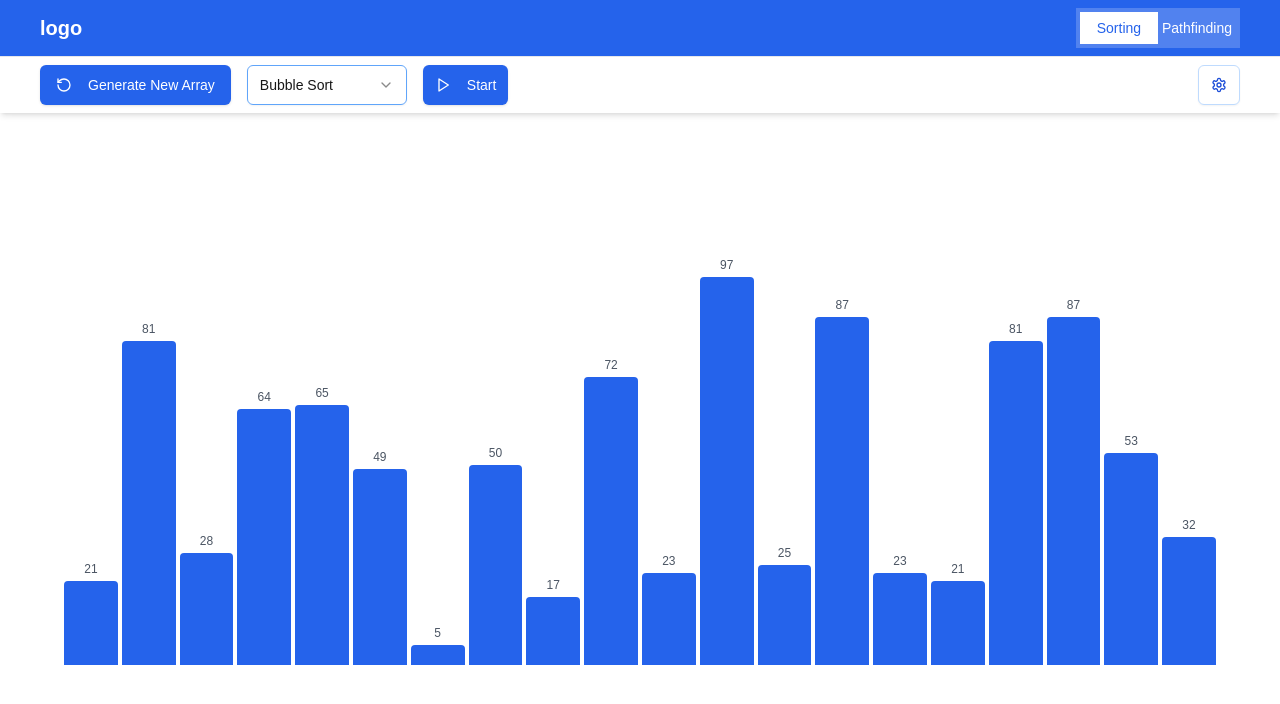
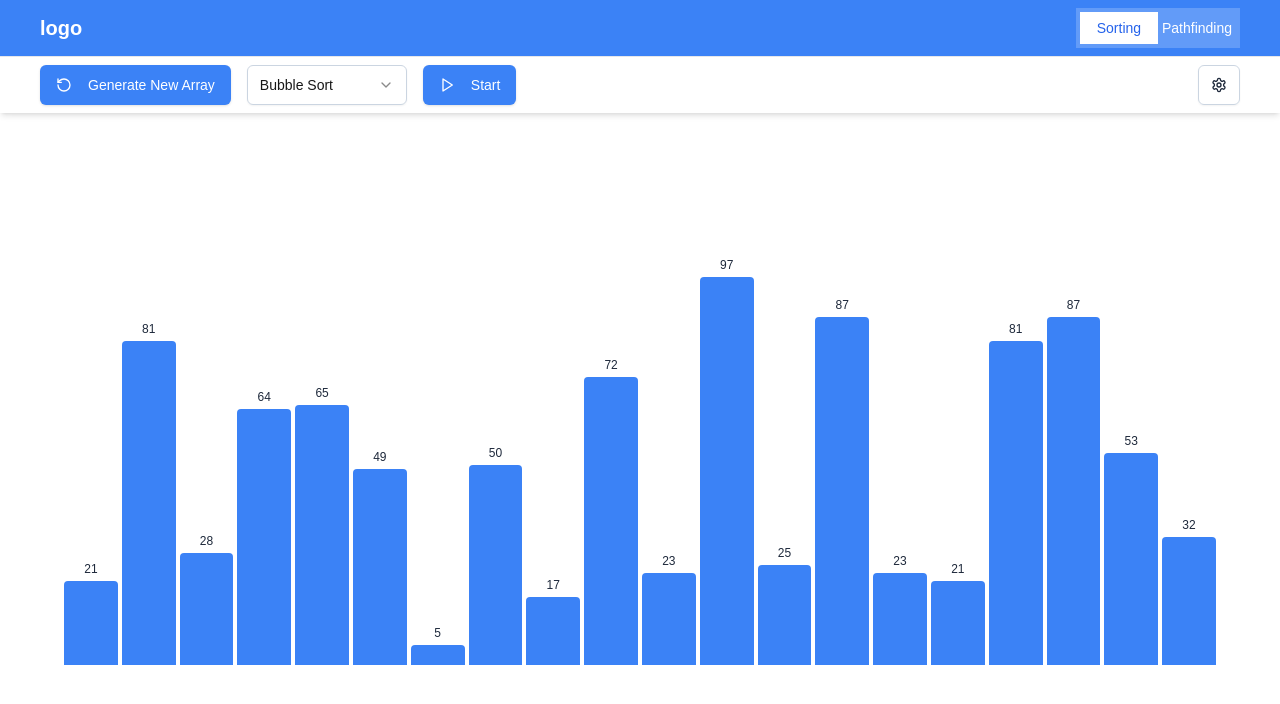
Before and after one commit to mmal3k/algorithms-visualizer, a Next.js app: page / in a window 1280 px wide. Shown: the top 704 px of the page. Built offline with nearby package versions, Linux system fonts and the light colour scheme.

Commit message:
update color system

```diff
--- a/src/app/visualizer/sorting/page.tsx
+++ b/src/app/visualizer/sorting/page.tsx
@@ -1,6 +1,11 @@
 "use client";
 
-import { bubbleSort, heapSort, mergeSort , quickSort } from "@/algorithms/sorting";
+import {
+  bubbleSort,
+  heapSort,
+  mergeSort,
+  quickSort,
+} from "@/algorithms/sorting";
 import {
   Select,
   SelectContent,
@@ -20,7 +25,6 @@ import { Slider } from "@/components/ui/slider";
 import { SortStep } from "@/types/sorting";
 import { Pause, Play, RotateCcw, Settings, StepForward } from "lucide-react";
 import { useEffect, useRef, useState } from "react";
-
 
 import { Button } from "@/components/ui/button";
 
@@ -149,25 +153,25 @@ export default function SortingVisualizer() {
 
   const getBarColor = (index: number) => {
     if (sortedIndices.includes(index)) {
-      return "bg-gradient-to-t from-green-500 to-green-400 shadow-lg";
+      return "bg-gradient-to-t from-sort-sorted to-sort-sorted/80 shadow-lg";
     } else if (swappingIndices.includes(index)) {
-      return "bg-gradient-to-t from-red-500 to-red-400 shadow-lg";
+      return "bg-gradient-to-t from-sort-swapping to-sort-swapping/80 shadow-lg";
     } else if (comparingIndices.includes(index)) {
-      return "bg-gradient-to-t from-orange-500 to-orange-400 shadow-lg";
+      return "bg-gradient-to-t from-sort-comparing to-sort-comparing/80 shadow-lg";
     } else {
-      return "bg-primary";
+      return "bg-sort-default";
     }
   };
 
   return (
     <div className="flex flex-col items-center gap-8 ">
-      <div className="flex items-center gap-4 py-2 shadow-md backdrop-blur w-full mb-10 px-10">
+      <div className="flex items-center gap-4 py-2 shadow-md backdrop-blur w-full mb-10 px-10 bg-ui-background/50">
         <Button
-          className="flex items-center h-10 bg-blue-600 text-white px-4 rounded-md"
+          className="flex items-center h-10 bg-button-primary-bg text-button-primary-text px-4 rounded-md hover:bg-button-primary-hover"
           onClick={() => generateRandomArray()}
           disabled={isSorting && !isPaused}
         >
-          <RotateCcw className="w-4 h-4 mr-2" />
+          <RotateCcw className="w-4 h-4 mr-2"/>
           Generate New Array
         </Button>
         <Select
@@ -175,7 +179,7 @@ export default function SortingVisualizer() {
           onValueChange={setSortingAlgorithm}
           disabled={isSorting && !isPaused}
         >
-          <SelectTrigger className="h-10 w-40 bg-white border-blue-400">
+          <SelectTrigger className="h-10 w-40 bg-ui-background border-ui-border">
             <SelectValue placeholder="Select algorithm" />
           </SelectTrigger>
           <SelectContent>
@@ -200,7 +204,7 @@ export default function SortingVisualizer() {
               variant="outline"
               size="sm"
               onClick={togglePause}
-              className="bg-blue-50 h-10 border-blue-200 text-blue-700 hover:bg-blue-100"
+              className="bg-button-secondary-bg text-button-secondary-text hover:bg-button-secondary-hover h-10 border-ui-border"
             >
               {isPaused ? (
                 <Play className="h-4 w-4" />
@@ -213,7 +217,7 @@ export default function SortingVisualizer() {
                 variant="outline"
                 size="sm"
                 onClick={stepForward}
-                className="bg-green-50 h-10 border-green-200 text-green-700 hover:bg-green-100"
+                className="bg-button-success-bg text-button-success-text hover:bg-button-success-hover h-10 border-ui-border"
               >
                 <StepForward className="h-4 w-4" />
               </Button>
@@ -222,8 +226,7 @@ export default function SortingVisualizer() {
         ) : (
           <Button
             onClick={startSorting}
-            size="sm"
-            className="bg-primary h-10 text-white text-sm"
+            className="bg-button-primary-bg text-button-primary-text hover:bg-button-primary-hover h-10"
           >
             <Play className="h-4 w-4 mr-2" />
             Start
@@ -235,19 +238,19 @@ export default function SortingVisualizer() {
             <Button
               variant="outline"
               size="sm"
-              className=" border-blue-200 text-blue-700 hover:bg-blue-100 ml-auto h-10"
+              className="border-ui-border text-ui-foreground hover:bg-ui-accent ml-auto h-10"
             >
               <Settings className="h-4 w-4" />
             </Button>
           </SheetTrigger>
-          <SheetContent className="bg-gradient-to-b from-white to-blue-50">
+          <SheetContent className="bg-gradient-to-b from-ui-background to-ui-muted">
             <SheetHeader>
-              <SheetTitle className="text-blue-800">Settings</SheetTitle>
+              <SheetTitle className="text-ui-foreground">Settings</SheetTitle>
               <SheetDescription>Customize the visualization</SheetDescription>
             </SheetHeader>
             <div className="space-y-6 mt-6">
               <div>
-                <label className="text-sm font-medium mb-2 block text-blue-700">
+                <label className="text-sm font-medium mb-2 block text-ui-foreground">
                   Array Size
                 </label>
                 <Slider
@@ -261,13 +264,13 @@ export default function SortingVisualizer() {
                   }}
                   disabled={isSorting && !isPaused}
                 />
-                <div className="text-center text-sm text-blue-600 mt-1">
+                <div className="text-center text-sm text-primary mt-1">
                   {array.length} elements
                 </div>
               </div>
 
               <div>
-                <label className="text-sm font-medium mb-2 block text-blue-700">
+                <label className="text-sm font-medium mb-2 block text-ui-foreground">
                   Animation Speed
                 </label>
                 <Slider
@@ -277,20 +280,20 @@ export default function SortingVisualizer() {
                   step={1}
                   onValueChange={(value) => setSpeed(value[0])}
                 />
-                <div className="text-center text-sm text-blue-600 mt-1">
+                <div className="text-center text-sm text-primary mt-1">
                   {speed}% speed
                 </div>
               </div>
 
               {isSorting && (
                 <div>
-                  <label className="text-sm font-medium mb-2 block text-blue-700">
+                  <label className="text-sm font-medium mb-2 block text-ui-foreground">
                     Progress
                   </label>
-                  <div className="text-sm text-blue-600">
+                  <div className="text-sm text-primary">
                     Step {currentStep} of {totalSteps}
                   </div>
-                  <div className="w-full bg-blue-100 rounded-full h-2 mt-2">
+                  <div className="w-full bg-ui-muted rounded-full h-2 mt-2">
                     <div
                       className="bg-primary h-2 rounded-full transition-all duration-300"
                       style={{ width: `${(currentStep / totalSteps) * 100}%` }}
@@ -314,7 +317,7 @@ export default function SortingVisualizer() {
               height: `${value}%`,
             }}
           >
-            <div className="absolute -top-5 left-1/2 transform -translate-x-1/2 text-xs text-gray-600">
+            <div className="absolute -top-5 left-1/2 transform -translate-x-1/2 text-xs text-ui-foreground">
               {value}
             </div>
           </div>
--- /dev/null
+++ b/tailwind.config.js
@@ -0,0 +1,89 @@
+/** @type {import('tailwindcss').Config} */
+module.exports = {
+  darkMode: ["class"],
+  content: [
+    "./pages/**/*.{ts,tsx}",
+    "./components/**/*.{ts,tsx}",
+    "./app/**/*.{ts,tsx}",
+    "./src/**/*.{ts,tsx}",
+  ],
+  theme: {
+    container: {
+      center: true,
+      padding: "2rem",
+      screens: {
+        "2xl": "1400px",
+      },
+    },
+    extend: {
+      colors: {
+        // Primary colors
+        primary: {
+          DEFAULT: "#3b82f6", // blue-500
+          foreground: "#ffffff",
+          hover: "#2563eb", // blue-600
+          light: "#93c5fd", // blue-300
+        },
+        // Sorting visualization colors
+        sort: {
+          default: "#3b82f6", // blue-500
+          comparing: "#f97316", // orange-500
+          swapping: "#ef4444", // red-500
+          sorted: "#22c55e", // green-500
+          background: "#f8fafc", // slate-50
+        },
+        // UI colors
+        ui: {
+          background: "#ffffff",
+          foreground: "#1e293b", // slate-800
+          muted: "#f1f5f9", // slate-100
+          accent: "#e2e8f0", // slate-200
+          border: "#cbd5e1", // slate-300
+        },
+        // Button colors
+        button: {
+          primary: {
+            bg: "#3b82f6", // blue-500
+            text: "#ffffff",
+            hover: "#2563eb", // blue-600
+          },
+          secondary: {
+            bg: "#f1f5f9", // slate-100
+            text: "#1e293b", // slate-800
+            hover: "#e2e8f0", // slate-200
+          },
+          success: {
+            bg: "#22c55e", // green-500
+            text: "#ffffff",
+            hover: "#16a34a", // green-600
+          },
+          danger: {
+            bg: "#ef4444", // red-500
+            text: "#ffffff",
+            hover: "#dc2626", // red-600
+          },
+        },
+      },
+      borderRadius: {
+        lg: "var(--radius)",
+        md: "calc(var(--radius) - 2px)",
+        sm: "calc(var(--radius) - 4px)",
+      },
+      keyframes: {
+        "accordion-down": {
+          from: { height: 0 },
+          to: { height: "var(--radix-accordion-content-height)" },
+        },
+        "accordion-up": {
+          from: { height: "var(--radix-accordion-content-height)" },
+          to: { height: 0 },
+        },
+      },
+      animation: {
+        "accordion-down": "accordion-down 0.2s ease-out",
+        "accordion-up": "accordion-up 0.2s ease-out",
+      },
+    },
+  },
+  plugins: [require("tailwindcss-animate")],
+};
```
